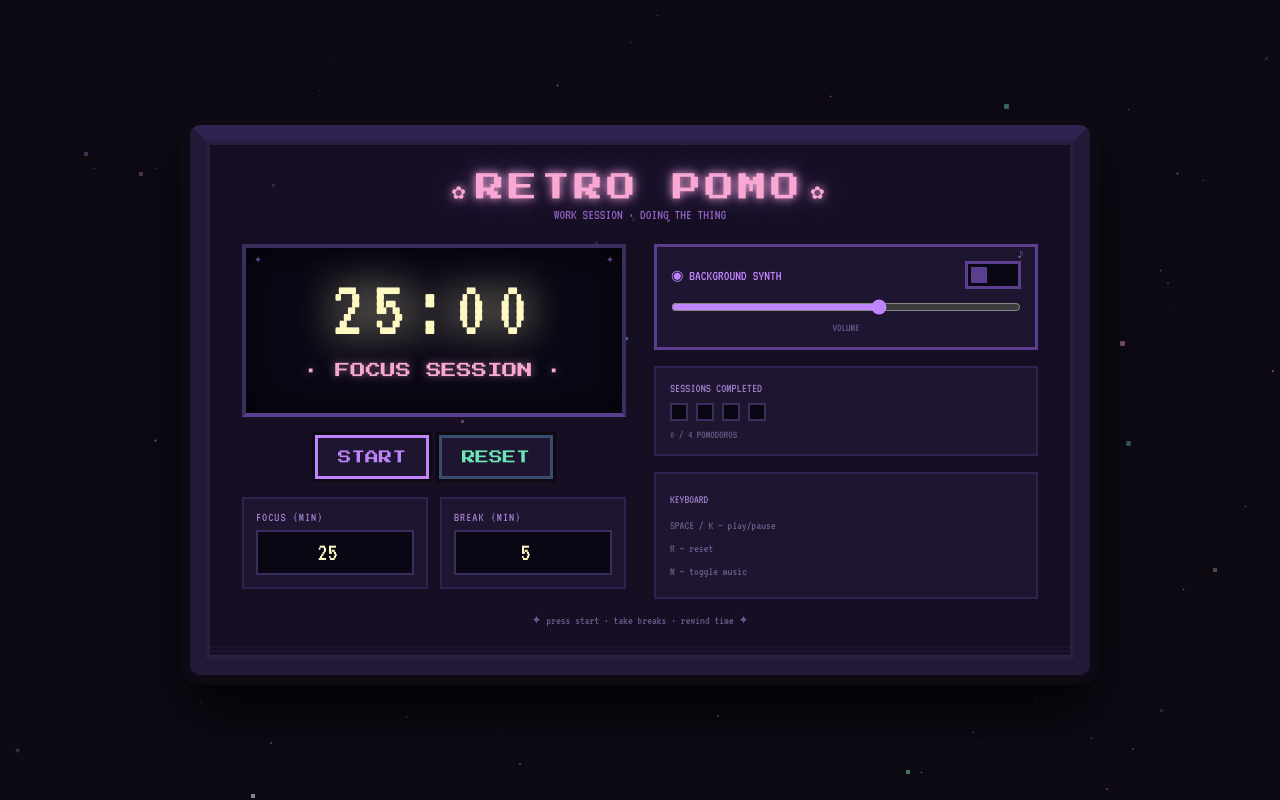
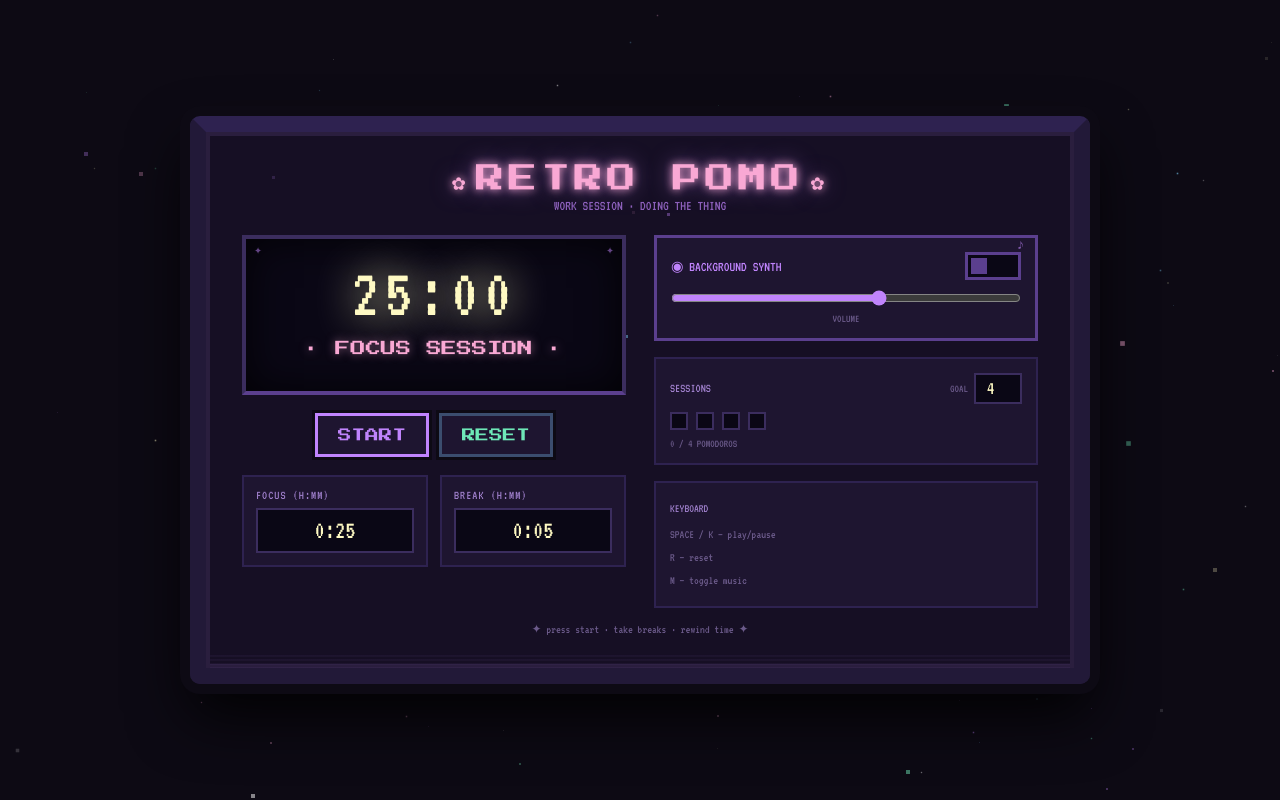
Before and after one commit to Pixelorastudio/RETRO-POMODORO-TIMER, a plain HTML site: page index.html in a window 1280 px wide. Both pictures are taken after a click on the button "RESET". Drawn offline with Linux system fonts and the light colour scheme.

Commit message:
Update index.html

```diff
--- a/index.html
+++ b/index.html
@@ -180,10 +180,10 @@
 
         #timer {
             font-family: 'VT323', monospace;
-            font-size: 5.2rem;
+            font-size: 4.4rem;
             color: var(--cream);
             text-shadow: 0 0 12px #fef9c3aa, 0 0 28px #fbbf2466;
-            letter-spacing: 8px;
+            letter-spacing: 5px;
             line-height: 1;
         }
 
@@ -345,6 +345,7 @@
             .crt-screen { padding: 18px 16px; }
             .layout { grid-template-columns: 1fr; }
             .col-left, .col-right, .header-full, .footer-full { grid-column: 1; }
+            .col-right { margin-top: 16px; }
             .title { font-size: 1.2rem; letter-spacing: 2px; }
             #timer { font-size: 4rem; }
             #mode  { font-size: 0.7rem; }
@@ -390,12 +391,12 @@
                     </div>
                     <div class="settings">
                         <div class="control-group">
-                            <label>FOCUS (MIN)</label>
-                            <input type="number" id="focusInput" value="25" min="5" max="60">
+                            <label>FOCUS (H:MM)</label>
+                            <input type="text" id="focusInput" value="0:25" maxlength="5" placeholder="0:25" style="width:100%;background:#0a0715;border:2px solid #3b2d5e;color:var(--cream);font-family:'VT323',monospace;font-size:1.6rem;padding:8px;text-align:center;">
                         </div>
                         <div class="control-group">
-                            <label>BREAK (MIN)</label>
-                            <input type="number" id="breakInput" value="5" min="1" max="30">
+                            <label>BREAK (H:MM)</label>
+                            <input type="text" id="breakInput" value="0:05" maxlength="5" placeholder="0:05" style="width:100%;background:#0a0715;border:2px solid #3b2d5e;color:var(--cream);font-family:'VT323',monospace;font-size:1.6rem;padding:8px;text-align:center;">
                         </div>
                     </div>
                 </div>
@@ -411,13 +412,15 @@
                     </div>
 
                     <div class="sessions-panel">
-                        <div style="font-size:0.8rem;color:#9d7ec9;">SESSIONS COMPLETED</div>
-                        <div class="session-dots" id="sessionDots">
-                            <div class="session-dot"></div>
-                            <div class="session-dot"></div>
-                            <div class="session-dot"></div>
-                            <div class="session-dot"></div>
+                        <div style="display:flex;justify-content:space-between;align-items:center;">
+                            <div style="font-size:0.8rem;color:#9d7ec9;">SESSIONS</div>
+                            <div style="display:flex;align-items:center;gap:6px;">
+                                <span style="font-size:0.7rem;color:#6b5a8a;">GOAL</span>
+                                <input type="number" id="sessionGoalInput" value="4" min="1" max="10"
+                                    style="width:48px;background:#0a0715;border:2px solid #3b2d5e;color:var(--cream);font-family:'VT323',monospace;font-size:1.2rem;padding:4px 6px;text-align:center;">
+                            </div>
                         </div>
+                        <div class="session-dots" id="sessionDots"></div>
                         <div style="font-size:0.7rem;color:#6b5a8a;margin-top:8px;" id="sessionCount">0 / 4 POMODOROS</div>
                     </div>
 
@@ -494,8 +497,8 @@
         const sessionDots  = document.getElementById('sessionDots');
         const sessionCount = document.getElementById('sessionCount');
 
-        let focusTime = 25, breakTime = 5;
-        let timeLeft = focusTime * 60;
+        let focusTime = 25 * 60, breakTime = 5 * 60;
+        let timeLeft = focusTime;
         let isRunning = false, isFocusMode = true;
         let timerInterval = null;
         let audioContext = null;
@@ -503,6 +506,7 @@
         let musicNodes = null;
         let masterGain = null;
         let completedSessions = 0;
+        let totalSessions = 4;
 
         function initAudio() {
             if (!audioContext) {
@@ -624,8 +628,24 @@
             }, 180);
         }
 
+        function parseHMM(val) {
+            const parts = val.trim().split(':');
+            if (parts.length === 2) {
+                const h = parseInt(parts[0]) || 0;
+                const m = parseInt(parts[1]) || 0;
+                return (h * 3600) + (m * 60);
+            }
+            return (parseInt(val) || 25) * 60;
+        }
+
         function formatTime(s) {
-            return `${Math.floor(s/60).toString().padStart(2,'0')}:${(s%60).toString().padStart(2,'0')}`;
+            const h   = Math.floor(s / 3600);
+            const m   = Math.floor((s % 3600) / 60);
+            const sec = s % 60;
+            if (h > 0) {
+                return `${h.toString().padStart(2,'0')}:${m.toString().padStart(2,'0')}:${sec.toString().padStart(2,'0')}`;
+            }
+            return `${m.toString().padStart(2,'0')}:${sec.toString().padStart(2,'0')}`;
         }
 
         function updateDisplay() {
@@ -642,10 +662,19 @@
         }
 
         function updateSessionDots() {
-            document.querySelectorAll('.session-dot').forEach((d, i) =>
-                d.classList.toggle('done', i < completedSessions % 4)
-            );
-            sessionCount.textContent = `${completedSessions} / 4 POMODOROS`;
+            const container = document.getElementById('sessionDots');
+            container.innerHTML = '';
+            for (let i = 0; i < totalSessions; i++) {
+                const d = document.createElement('div');
+                d.className = 'session-dot' + (i < completedSessions ? ' done' : '');
+                container.appendChild(d);
+            }
+            sessionCount.textContent = `${completedSessions} / ${totalSessions} POMODOROS`;
+            if (completedSessions >= totalSessions && totalSessions > 0) {
+                showNotification("✿ ALL DONE! ✿", "#6ee7b7");
+                completedSessions = 0;
+                setTimeout(() => updateSessionDots(), 2400);
+            }
         }
 
         function showNotification(text, color) {
@@ -660,12 +689,12 @@
             playRetroBeep();
             isFocusMode = !isFocusMode;
             if (isFocusMode) {
-                timeLeft = focusTime * 60;
+                timeLeft = focusTime;
                 showNotification("✿ FOCUS TIME!", "#f9a8d4");
             } else {
                 completedSessions++;
                 updateSessionDots();
-                timeLeft = breakTime * 60;
+                timeLeft = breakTime;
                 showNotification("✦ BREAK TIME!", "#7dd3fc");
             }
             updateDisplay();
@@ -701,14 +730,18 @@
             isRunning = false;
             startBtn.style.display = 'inline-block';
             pauseBtn.style.display = 'none';
-            timeLeft = isFocusMode ? focusTime * 60 : breakTime * 60;
+            timeLeft = isFocusMode ? focusTime : breakTime;
             updateDisplay();
         }
 
         function applySettings() {
-            focusTime = parseInt(focusInput.value) || 25;
-            breakTime = parseInt(breakInput.value) || 5;
+            focusTime = parseHMM(focusInput.value) || 25 * 60;
+            breakTime = parseHMM(breakInput.value) || 5  * 60;
+            const g = parseInt(document.getElementById('sessionGoalInput').value) || 4;
+            totalSessions = Math.min(Math.max(g, 1), 10);
+            document.getElementById('sessionGoalInput').value = totalSessions;
             if (!isRunning) resetTimer();
+            updateSessionDots();
         }
 
         function setupListeners() {
@@ -717,6 +750,7 @@
             resetBtn.addEventListener('click', resetTimer);
             focusInput.addEventListener('change', applySettings);
             breakInput.addEventListener('change', applySettings);
+            document.getElementById('sessionGoalInput').addEventListener('change', applySettings);
             musicToggle.addEventListener('click', toggleMusic);
             volumeSlider.addEventListener('input', updateVolume);
             document.addEventListener('keydown', e => {
@@ -727,7 +761,7 @@
         }
 
         function init() {
-            timeLeft = focusTime * 60;
+            timeLeft = focusTime;
             updateDisplay();
             updateSessionDots();
             setupListeners();
```
